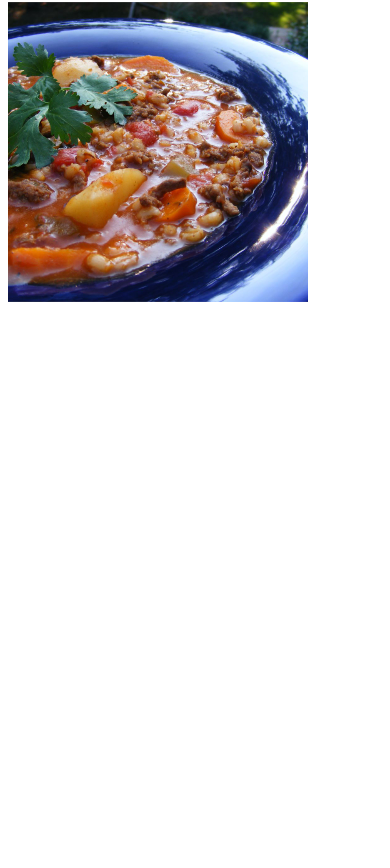
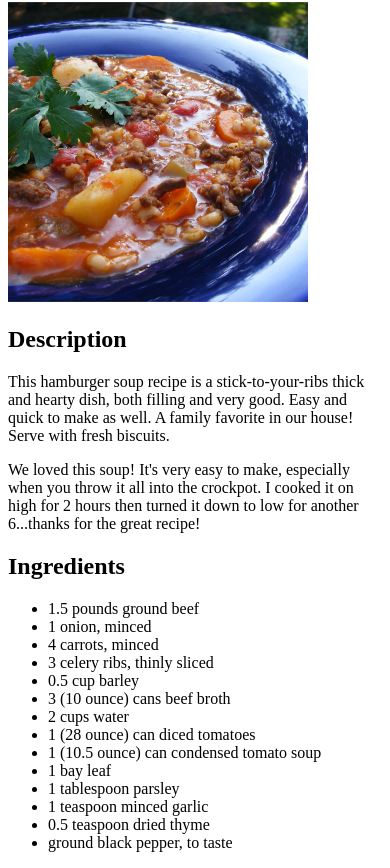
Before and after one commit to MarcusCalgar/odin-recipes, a plain HTML site: page recipes/hearty-hamburger-soup.html in a window 390 px wide. Shown: the part 78-946 px from the top of the page. Before the commit the page ends 844 px from the top, so only its background shows below. Drawn offline with Linux system fonts and the light colour scheme.

Commit message:
Add Ingredients to hamburger soup

```diff
--- a/recipes/hearty-hamburger-soup.html
+++ b/recipes/hearty-hamburger-soup.html
@@ -10,5 +10,25 @@
 <body>
     <h1>Hearty Hamburger Soup</h1>
     <img src="../images/hearty-hamburger-soup.jpeg" alt="Picture of the hamburger soup" width="300">
+    <h2>Description</h2>
+    <p>This hamburger soup recipe is a stick-to-your-ribs thick and hearty dish, both filling and very good. Easy and quick to make as well. A family favorite in our house! Serve with fresh biscuits.</p>
+    <p>We loved this soup! It's very easy to make, especially when you throw it all into the crockpot. I cooked it on high for 2 hours then turned it down to low for another 6...thanks for the great recipe!</p>
+    <h2>Ingredients</h2>
+    <ul>
+        <li>1.5 pounds ground beef</li>
+        <li>1 onion, minced</li>
+        <li>4 carrots, minced</li>
+        <li>3 celery ribs, thinly sliced</li>
+        <li>0.5 cup barley</li>
+        <li>3 (10 ounce) cans beef broth</li>
+        <li>2 cups water</li>
+        <li>1 (28 ounce) can diced tomatoes</li>
+        <li>1 (10.5 ounce) can condensed tomato soup</li>
+        <li>1 bay leaf</li>
+        <li>1 tablespoon parsley</li>
+        <li>1 teaspoon minced garlic</li>
+        <li>0.5 teaspoon dried thyme</li>
+        <li>ground black pepper, to taste</li>
+    </ul>
 </body>
 </html>
```
